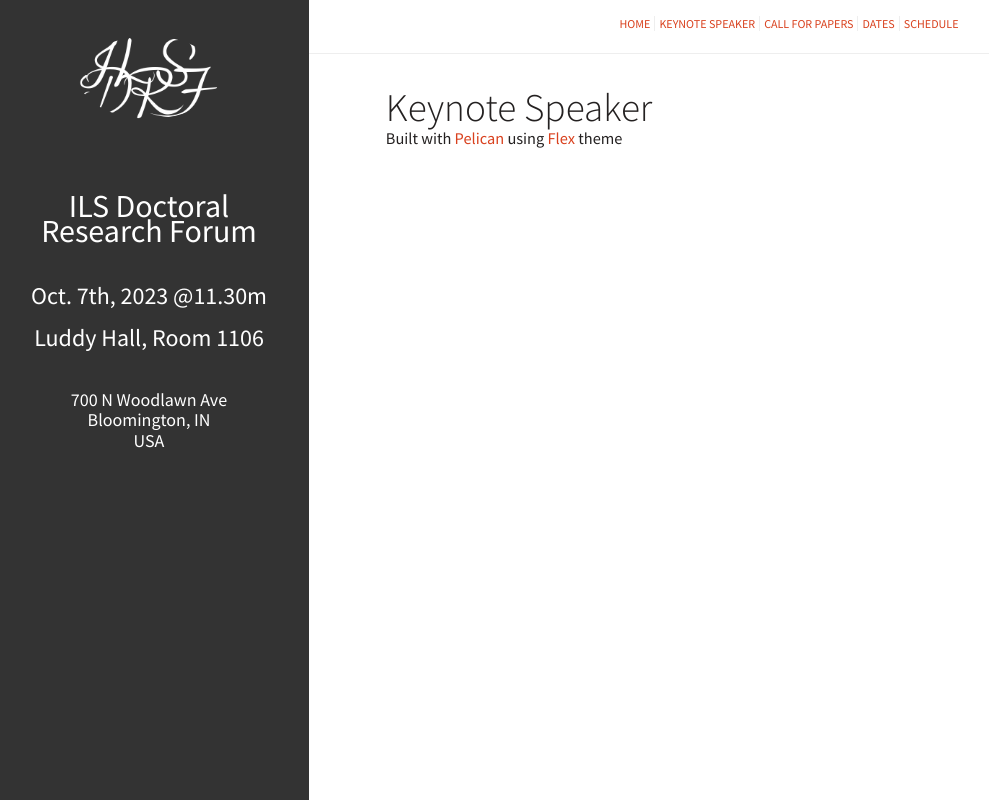
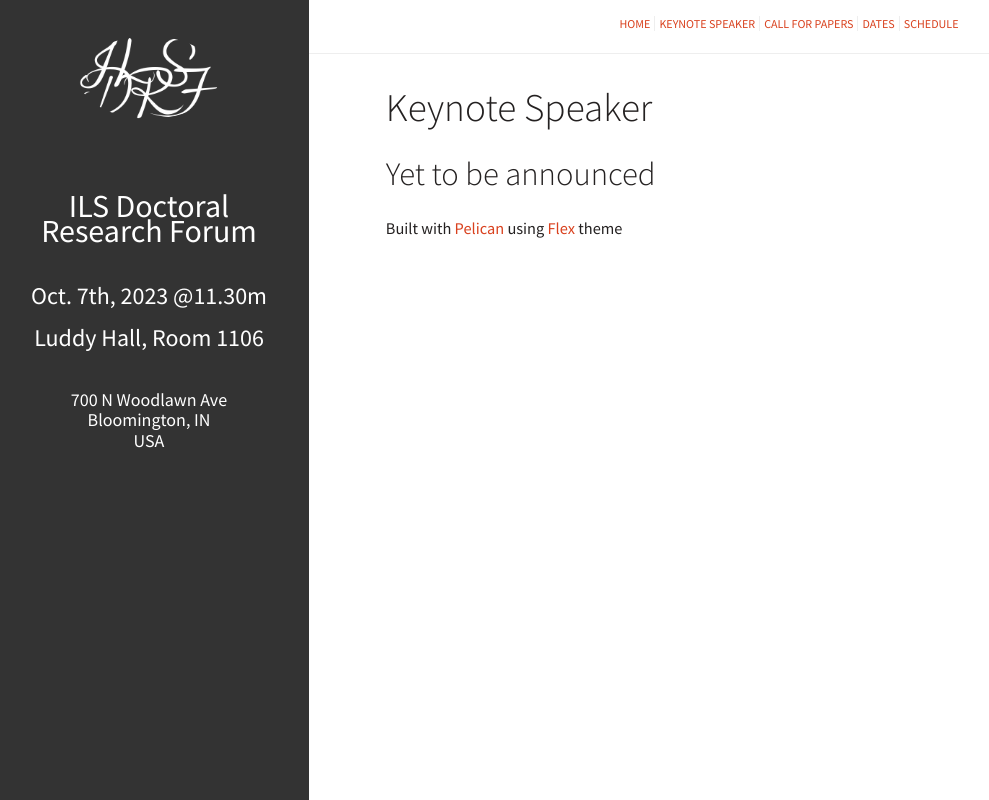
Before and after one commit to drf-ils/2023, a plain HTML site: page keynote.html in a window 1280 px wide. Shown: the whole page, without its empty margins (11-1000 px from the left). Drawn offline with nearby package versions, Linux system fonts and the light colour scheme; files that its build step writes are made by us from their sources.

Commit message:
Update keynote.html

```diff
--- a/keynote.html
+++ b/keynote.html
@@ -78,6 +78,8 @@
 <h1 id="keynote">Keynote Speaker</h1>
 </header>
 <div>
+
+ <h2> Yet to be announced </h2>
 <!-- <h2>Dr. Inna Kouper</h2>
  <p>We are pleased to announce that Dr. Inna Kouper, Luddy School for Informatics, Computing, and Engineering, will be our keynote speaker for the 2022 ILS Doctoral Forum. Dr. Kouper is a research scientist at the Luddy School of Informatics, Computing, and Engineering at Indiana University Bloomington. She studies emerging technologies and data practices and leads projects that build cyberinfrastructure and communities to advance open science and sharing. She has expertise in computer-mediated communication, data management, and information behavior. Her latest publications addressed the practices of resistance to misinformation and active curation of interdisciplinary data. She also teaches a big data management course in the graduate data science program at Indiana University. Dr. Kouper has a PhD in information science from Indiana University and a PhD in sociology from the Institute of Sociology, Moscow, Russia.</p>
  <p>For more information about Dr. Kouper, see her <a href="https://luddy.indiana.edu/contact/profile/index.html?Inna_Kouper">page</a> on the Luddy website.</p>
```
